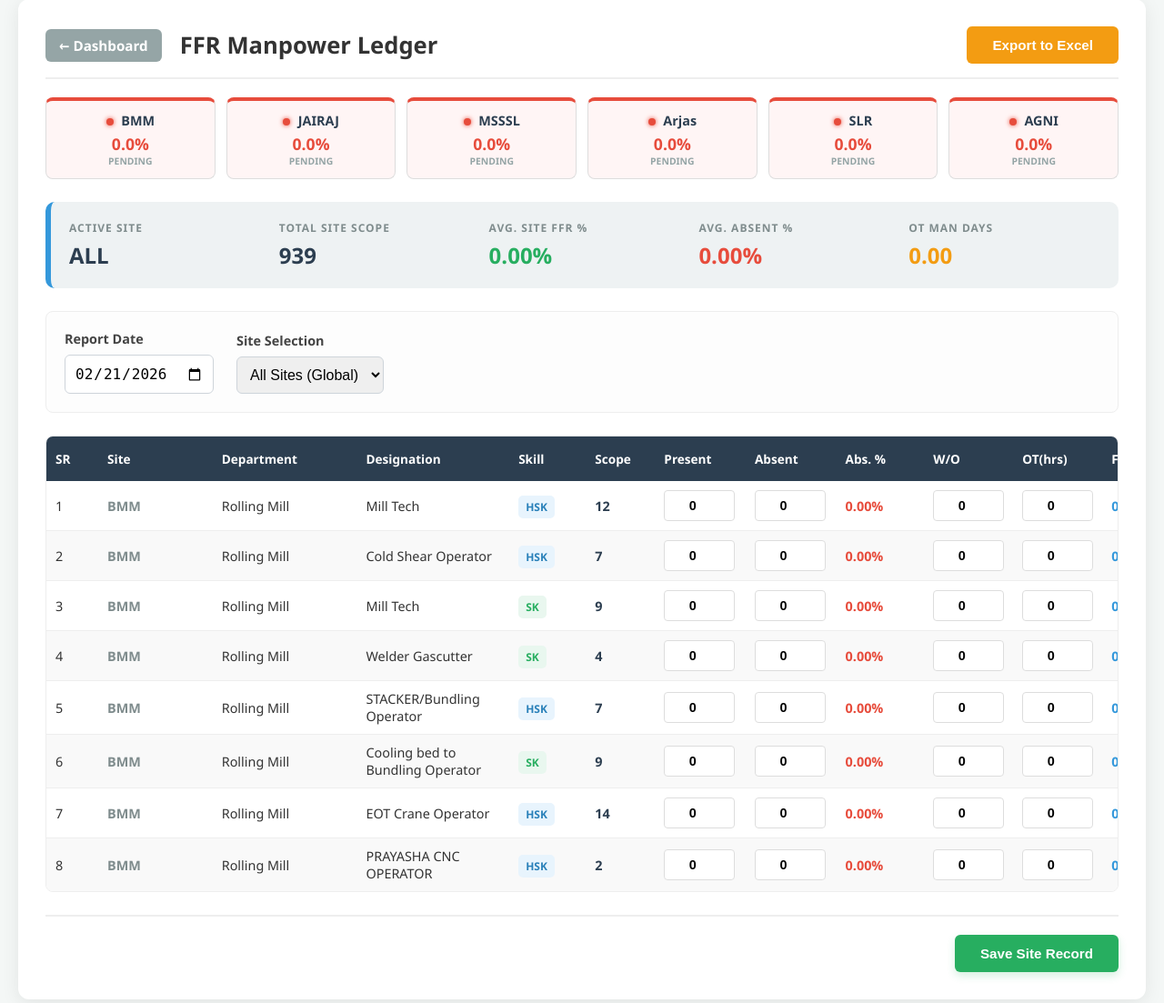
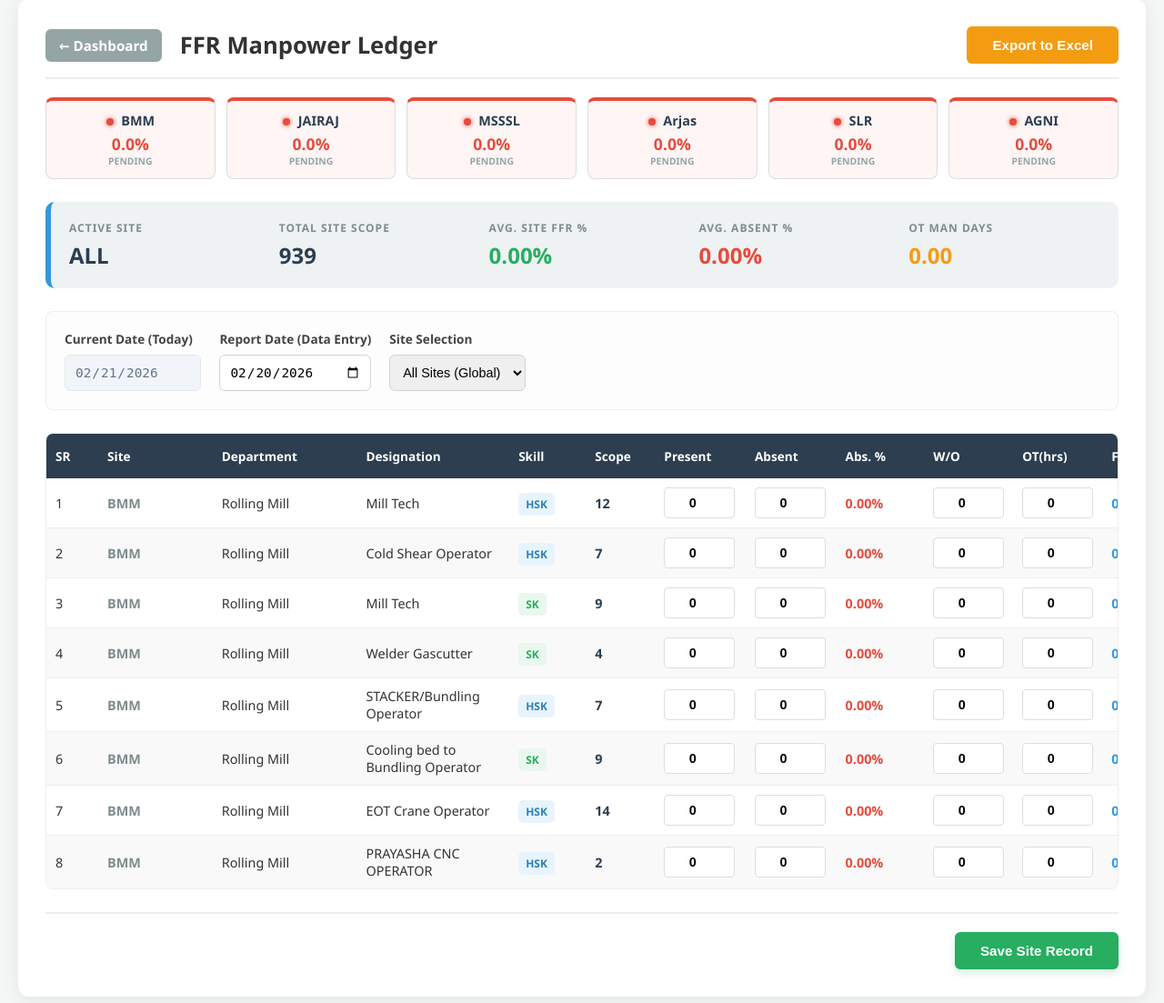
Before and after one commit to KapilArunesshSS/brighttechrms, a Django app: page /FFR/ in a window 1280 px wide. Shown: the part 21-1124 px from the top of the page at 91% size. Run offline with Django 5.2, Linux system fonts and the light colour scheme; the visitor is signed in with stand-in values (Sample User, id 1); data that the repository does not hold is empty; some libraries are stand-ins or nearby versions.

Commit message:
changed the ffr view file

```diff
--- a/main/templates/ffr.html
+++ b/main/templates/ffr.html
@@ -32,17 +32,19 @@
         .dot-green { background: var(--success); box-shadow: 0 0 5px var(--success); }
         .dot-red { background: var(--danger); box-shadow: 0 0 5px var(--danger); }
 
-        /* CHANGED: grid-template-columns changed to 5 to fit OT Man Days */
         .stats-banner { display: grid; grid-template-columns: repeat(5, 1fr); gap: 20px; background: #eef2f3; padding: 20px; border-radius: 10px; margin-bottom: 25px; border-left: 6px solid var(--accent); }
         .stat-item { display: flex; flex-direction: column; }
         .stat-label { font-size: 0.75rem; color: #7f8c8d; font-weight: bold; text-transform: uppercase; letter-spacing: 1px; }
         .stat-value { font-size: 1.5rem; font-weight: 800; color: var(--primary); margin-top: 5px; }
 
-        .controls { display: flex; gap: 25px; background: #fdfdfd; padding: 20px; border: 1px solid #eee; border-radius: 8px; margin-bottom: 25px; align-items: flex-end; }
+        .controls { display: flex; gap: 20px; background: #fdfdfd; padding: 20px; border: 1px solid #eee; border-radius: 8px; margin-bottom: 25px; align-items: flex-end; flex-wrap: wrap; }
         .control-group { display: flex; flex-direction: column; gap: 8px; }
-        label { font-weight: 700; font-size: 0.9rem; color: #444; }
-        select, input[type="date"] { padding: 10px; border: 1px solid #ced4da; border-radius: 6px; font-size: 1rem; outline: none; transition: border-color 0.2s; }
+        label { font-weight: 700; font-size: 0.85rem; color: #444; }
+        select, input[type="date"] { padding: 10px; border: 1px solid #ced4da; border-radius: 6px; font-size: 0.9rem; outline: none; transition: border-color 0.2s; }
         select:focus, input:focus { border-color: var(--accent); }
+
+        /* Style for read-only date */
+        input[readonly] { background-color: #f1f5f9; color: #64748b; cursor: not-allowed; border-color: #e2e8f0; }
 
         .table-container { max-height: 500px; overflow-y: auto; border: 1px solid #eee; border-radius: 8px; margin-bottom: 20px; }
         table { width: 100%; border-collapse: collapse; min-width: 1500px; }
@@ -59,7 +61,6 @@
         .ffr-cell { font-weight: 800; color: var(--accent); }
         .abs-pct-cell { font-weight: 800; color: var(--danger); }
 
-        /* Fixed alignement to flex-end after removing the reset button */
         .action-bar { margin-top: 25px; display: flex; justify-content: flex-end; align-items: center; padding-top: 20px; border-top: 2px solid #eee; }
         .btn-group { display: flex; gap: 15px; align-items: center; }
         .btn { border: none; padding: 12px 28px; border-radius: 6px; font-weight: 700; cursor: pointer; transition: all 0.3s; font-size: 0.95rem; text-decoration: none; display: inline-flex; align-items: center; gap: 8px; }
@@ -98,28 +99,33 @@
     {% endif %}
 
     <!-- Site Status Indicators -->
-    <div class="site-status-panel" id="site-indicators">
-        <!-- Site Cards injected by JS -->
-    </div>
+    <div class="site-status-panel" id="site-indicators"></div>
 
     <div class="stats-banner">
         <div class="stat-item"><span class="stat-label">Active Site</span><span class="stat-value">{{ selected_site|default:"ALL" }}</span></div>
         <div class="stat-item"><span class="stat-label">Total Site Scope</span><span class="stat-value" id="disp-scope">0</span></div>
         <div class="stat-item"><span class="stat-label">Avg. Site FFR %</span><span class="stat-value" id="disp-avg-ffr" style="color: var(--success);">0.00%</span></div>
         <div class="stat-item"><span class="stat-label">Avg. Absent %</span><span class="stat-value" id="disp-avg-abs" style="color: var(--danger);">0.00%</span></div>
-        <!-- ADDED: OT Man Days Output -->
         <div class="stat-item"><span class="stat-label">OT Man Days</span><span class="stat-value" id="disp-ot-mandays" style="color: var(--warning);">0.00</span></div>
     </div>
 
+    <!-- Controls Section -->
     <form method="GET" action="{% url 'FFR' %}" id="filterForm" class="controls">
+        <!-- Current Date Input -->
         <div class="control-group">
-            <label>Report Date</label>
+            <label>Current Date (Today)</label>
+            <input type="date" id="current_date" value="{{ current_date }}" readonly>
+        </div>
+
+        <!-- Report Date Input (Today Button Removed) -->
+        <div class="control-group">
+            <label>Report Date (Data Entry)</label>
             <input type="date" name="report_date" id="report_date" value="{{ report_date }}" onchange="this.form.submit()">
         </div>
+
         <div class="control-group">
             <label>Site Selection</label>
             <select name="site_selection" id="site_filter" onchange="this.form.submit()">
-
                 {% if is_superuser %}
                     <option value="ALL" {% if selected_site == 'ALL' %}selected{% endif %}>All Sites (Global)</option>
                     <option value="BMM" {% if selected_site == 'BMM' %}selected{% endif %}>BMM</option>
@@ -135,7 +141,6 @@
                         <option value="" disabled selected>Unauthorized</option>
                     {% endif %}
                 {% endif %}
-
             </select>
         </div>
     </form>
@@ -164,14 +169,11 @@
                         <th>Remarks</th>
                     </tr>
                 </thead>
-                <tbody id="table-body">
-                    <!-- Dynamic Rows -->
-                </tbody>
+                <tbody id="table-body"></tbody>
             </table>
         </div>
 
         <div class="action-bar">
-            <!-- Reset Database Ledger button removed -->
             <div class="btn-group">
                 <button type="submit" name="save_data" class="btn btn-save" {% if selected_site == "ALL" %}disabled title="Switch to a specific site to save records."{% endif %}>Save Site Record</button>
             </div>
@@ -183,7 +185,6 @@
     const sitesList = ["BMM", "JAIRAJ", "MSSSL", "Arjas", "SLR", "AGNI"];
 
     const masterData = [
-        // BMM SITE (1-34)
         {sr:1, site:"BMM", dept:"Rolling Mill", desig:"Mill Tech", skill:"HSK", scope:12},
         {sr:2, site:"BMM", dept:"Rolling Mill", desig:"Cold Shear Operator", skill:"HSK", scope:7},
         {sr:3, site:"BMM", dept:"Rolling Mill", desig:"Mill Tech", skill:"SK", scope:9},
@@ -219,8 +220,6 @@
         {sr:33, site:"BMM", dept:"CNC Supply", desig:"CNC Notching", skill:"HSK", scope:10},
         {sr:34, site:"BMM", dept:"CNC Supply", desig:"CNC Branding", skill:"HSK", scope:4},
         {sr:35, site:"BMM", dept:"Rolling Mill", desig:"RHF Operator", skill:"HSk", scope:5},
-
-        // JAIRAJ (36-60)
         {sr:36, site:"JAIRAJ", dept:"Rolling Mill", desig:"Shift Technicians - Electrician", skill:"SK", scope:5},
         {sr:37, site:"JAIRAJ", dept:"Rolling Mill", desig:"PULPIT Operator", skill:"SK", scope:3},
         {sr:38, site:"JAIRAJ", dept:"Rolling Mill", desig:"SHIFT Technicians / Fitters", skill:"SK", scope:9},
@@ -246,8 +245,6 @@
         {sr:58, site:"JAIRAJ", dept:"UTILITY", desig:"Electricians - Cranes, Compressors, Pumphouse", skill:"SK", scope:2},
         {sr:59, site:"JAIRAJ", dept:"UTILITY", desig:"Technician (Pump Maintenance)", skill:"SK", scope:2},
         {sr:60, site:"JAIRAJ", dept:"UTILITY", desig:"Technician (Crane Maintenance)", skill:"SK", scope:2},
-
-        // MSSSL (61-84)
         {sr:61, site:"MSSSL", dept:"BBU", desig:"Bar to Bar (Drawing)", skill:"HSK", scope:5},
         {sr:62, site:"MSSSL", dept:"BBU", desig:"Bar to Bar Peeling + Reeling Operator", skill:"HSK", scope:7},
         {sr:63, site:"MSSSL", dept:"BBU", desig:"Centreless Grinder Operator", skill:"HSK", scope:27},
@@ -272,19 +269,14 @@
         {sr:82, site:"MSSSL", dept:"HT", desig:"STC Furnace", skill:"HSK", scope:11},
         {sr:83, site:"MSSSL", dept:"HT", desig:"Bar hardening & Tempering Furnace", skill:"HSK", scope:1},
         {sr:84, site:"MSSSL", dept:"BBU", desig:"Helpers Assistant", skill:"USK", scope:10},
-
-        // ARJAS (85-107)
         {sr:85, site:"Arjas", dept:"Rolling Mill", desig:"Welder cum gas cutter", skill:"SK", scope:3},
         {sr:86, site:"Arjas", dept:"Rolling Mill", desig:"Bar Aligner", skill:"SSK", scope:3},
         {sr:87, site:"Arjas", dept:"Rolling Mill", desig:"Bundling M/c Operator", skill:"SSK", scope:6},
         {sr:88, site:"Arjas", dept:"Rolling Mill", desig:"Sling Man", skill:"SSK", scope:3},
         {sr:89, site:"Arjas", dept:"Rolling Mill", desig:"Tag Printer", skill:"SSK", scope:3},
         {sr:90, site:"Arjas", dept:"INS- SUPPLY", desig:"Sling Man", skill:"SSK", scope:6},
-
-        // FIX: Kept these renamed so they don't overwrite each other in the database!
         {sr:91, site:"Arjas", dept:"INS- SUPPLY", desig:"Helper (A)", skill:"SSK", scope:6},
         {sr:92, site:"Arjas", dept:"INS- SUPPLY", desig:"Helper (B)", skill:"SSK", scope:3},
-
         {sr:93, site:"Arjas", dept:"INS- SUPPLY", desig:"Operator", skill:"HSK", scope:6},
         {sr:94, site:"Arjas", dept:"INS- SUPPLY", desig:"Grinder", skill:"SSK", scope:12},
         {sr:95, site:"Arjas", dept:"INS- SUPPLY", desig:"Crane Operator", skill:"HSK", scope:1},
@@ -300,8 +292,6 @@
         {sr:105, site:"Arjas", dept:"Heat Treatment", desig:"Grinder", skill:"SSK", scope:2},
         {sr:106, site:"Arjas", dept:"Heat Treatment", desig:"Helper", skill:"USK", scope:4},
         {sr:107, site:"Arjas", dept:"Packaging", desig:"Helper", skill:"USK", scope:3},
-
-        // SLR (108-115)
         {sr:108, site:"SLR", dept:"Rolling Mill", desig:"Mill Fitter", skill:"HSK", scope:9},
         {sr:109, site:"SLR", dept:"Rolling Mill", desig:"Roill Shop Fitter", skill:"HSK", scope:6},
         {sr:110, site:"SLR", dept:"Rolling Mill", desig:"Guide Fitter", skill:"HSK", scope:2},
@@ -310,8 +300,6 @@
         {sr:113, site:"SLR", dept:"Rolling Mill", desig:"B H Operator", skill:"SSK", scope:30},
         {sr:114, site:"SLR", dept:"Rolling Mill", desig:"Mill Assistant Fitter", skill:"SSK", scope:3},
         {sr:115, site:"SLR", dept:"Rolling Mill", desig:"Office Boy", skill:"USK", scope:1},
-
-        // AGNI (116-162)
         {sr:116, site:"AGNI", dept:"Furnace", desig:"Melter", skill:"HSK", scope:6},
         {sr:117, site:"AGNI", dept:"CCM", desig:"Shift Incharge", skill:"HSK", scope:5},
         {sr:118, site:"AGNI", dept:"CCM", desig:"Mould Operator", skill:"SK", scope:12},
@@ -330,7 +318,7 @@
         {sr:131, site:"AGNI", dept:"MECHANICAL DEPT", desig:"Jr Mechanical Fitter", skill:"SK", scope:13},
         {sr:132, site:"AGNI", dept:"LAB TECHNICIAN", desig:"Lab Chemist", skill:"HSK", scope:7},
         {sr:133, site:"AGNI", dept:"CCM- Helpers", desig:"Mould Operator - Helper", skill:"USK", scope:4},
-        {sr:134, site:"AGNI", dept:"CCM- Helpers", desig:"Ladle Man - Helper", skill:"USK", scope:7},
+        {sr:134, site:"AGNI", dept:"CCM- Helpers", desig:"Laddle Man - Helper", skill:"USK", scope:7},
         {sr:135, site:"AGNI", dept:"CCM- Helpers", desig:"Ladle Mason - Helper", skill:"USK", scope:2},
         {sr:136, site:"AGNI", dept:"CCM- Helpers", desig:"Tundish Mason - Helper", skill:"USK", scope:4},
         {sr:137, site:"AGNI", dept:"CCM- Helpers", desig:"Billet Yard - Helper", skill:"USK", scope:4},
@@ -361,7 +349,6 @@
         {sr:162, site:"AGNI", dept:"STAFF - SUPPLY", desig:"ADMIN", skill:"HSK", scope:1}
     ];
 
-    // MISSING LINE 1 FIX: Adding 'skill' to the database entries so JS knows what skill it is
     const dbEntries = [
         {% for e in all_entries|default:entries %}
         {
@@ -427,8 +414,6 @@
         currentProfiles = (site === "ALL") ? masterData : masterData.filter(d => d.site === site);
 
         currentProfiles.forEach((p) => {
-
-            // MISSING LINE 2 FIX: Adding '&& d.skill === p.skill' so it ignores old duplicate errors
             const db = dbEntries.find(d =>
                 d.site === p.site && d.dept === p.dept && d.desig === p.desig && d.skill === p.skill
             );
--- a/main/views.py
+++ b/main/views.py
@@ -11,7 +11,7 @@ from django.contrib.auth import authenticate , login as login_django , logout as
 from django.contrib.auth.decorators import login_required
 from .models import Employee , ManpowerEntry
 from django.db.models import Count
-from datetime import datetime , date
+from datetime import datetime , date, timedelta
 import json
 
 # allowing super user
@@ -38,58 +38,68 @@ EMAIL_SITE_MAP = {
 }
 @login_required(login_url='login')
 def FFR(request):
+    """
+    Handles the FFR Manpower Ledger logic.
+    - Current Date: Set to Today.
+    - Report Date: Defaults to 1 day before Today (Yesterday).
+    - Access Control: Restricts site access based on user email unless superuser.
+    """
     user = request.user
-    # Get user email safely (check email first, fallback to username, make lowercase)
     user_email = (user.email or user.username or "").lower().strip()
     is_superuser = user.is_superuser
 
-    # FIX: Read parameters from POST if submitting, otherwise GET
+    # --- 1. Date Calculation Logic ---
+    today = date.today()
+    yesterday = today - timedelta(days=1)
+
+    # Check both POST and GET for parameters
     if request.method == 'POST':
         requested_site = request.POST.get('site_selection', 'ALL')
-        report_date = request.POST.get('report_date', str(date.today()))
+        report_date = request.POST.get('report_date')
     else:
         requested_site = request.GET.get('site_selection', 'ALL')
-        report_date = request.GET.get('report_date', str(date.today()))
+        report_date = request.GET.get('report_date')
 
-    # ------------------------------------------
-    # ACCESS CONTROL LOGIC
-    # ------------------------------------------
+    # Default to Yesterday if no date is provided
+    if not report_date:
+        report_date = str(yesterday)
+
+    # --- 2. Site Authorization Logic ---
     if is_superuser:
         selected_site = requested_site
     else:
-        # Force the site based on their email mapping
+        # Normal users are restricted to their mapped site
         selected_site = EMAIL_SITE_MAP.get(user_email, "NONE")
 
-    # ==========================================
-    # 1. HANDLE POST REQUEST (SAVING DATA)
-    # ==========================================
+    # --- 3. Handle Data Submission (POST) ---
     if request.method == 'POST':
-
-        # Find all keys that start with 'p_' (Present count).
+        # Collect all 'present' keys to identify which rows were submitted
         present_keys = [k for k in request.POST.keys() if k.startswith('p_')]
 
         for p_key in present_keys:
-            sr = p_key.split('_')[1]
+            sr = p_key.split('_')[1] # Extract the serial number index
 
-            # Fetch row data
+            # Identify the site for this specific row in the form
             row_site = request.POST.get(f'site_{sr}')
 
-            # SECURITY CHECK: Prevent users from manipulating HTML to save to other sites
+            # Validation: Non-superusers cannot save data for sites they don't own
             if not is_superuser and row_site != selected_site:
-                continue # Skip this row completely
+                continue
 
+            # Gather row details
             dept = request.POST.get(f'dept_{sr}')
             desig = request.POST.get(f'desig_{sr}')
             skill = request.POST.get(f'skill_{sr}')
             scope = request.POST.get(f'scope_{sr}', 0)
 
+            # Gather variable inputs
             p = request.POST.get(f'p_{sr}', 0)
             a = request.POST.get(f'a_{sr}', 0)
             w = request.POST.get(f'w_{sr}', 0)
             o = request.POST.get(f'o_{sr}', 0)
             rem = request.POST.get(f'rem_{sr}', '')
 
-            defaults_dict = {
+            data_defaults = {
                 'scope': int(scope) if scope else 0,
                 'present': int(p) if p else 0,
                 'absent': int(a) if a else 0,
@@ -99,56 +109,46 @@ def FFR(request):
             }
 
             try:
-                # CRITICAL FIX: 'skill_level=skill' MUST be in the lookup query,
-                # otherwise rows with the same designation but different skills overwrite each other!
+                # Update existing record or create a new one for this specific day/site/role/skill
                 ManpowerEntry.objects.update_or_create(
                     date=report_date,
                     site=row_site,
                     department=dept,
                     designation=desig,
-                    skill_level=skill,  # <-- ADDED HERE
-                    defaults=defaults_dict
+                    skill_level=skill,
+                    defaults=data_defaults
                 )
             except ManpowerEntry.MultipleObjectsReturned:
-                # Clean up duplicate glitches from previous bugs
+                # Fallback: Clean up accidental duplicates from the database
                 duplicates = ManpowerEntry.objects.filter(
-                    date=report_date,
-                    site=row_site,
-                    department=dept,
-                    designation=desig,
-                    skill_level=skill
+                    date=report_date, site=row_site, department=dept, designation=desig, skill_level=skill
                 )
+                keep = duplicates.first()
+                duplicates.exclude(pk=keep.pk).delete()
+                for key, val in data_defaults.items():
+                    setattr(keep, key, val)
+                keep.save()
 
-                first_record = duplicates.first()
-                duplicates.exclude(pk=first_record.pk).delete()
-
-                for key, value in defaults_dict.items():
-                    setattr(first_record, key, value)
-                first_record.save()
-
-        messages.success(request, f"Records for {selected_site} on {report_date} saved successfully!")
+        messages.success(request, f"Daily records for {selected_site} on {report_date} have been saved.")
         return redirect(f'/FFR/?report_date={report_date}&site_selection={selected_site}')
 
-    # ==========================================
-    # 2. HANDLE GET REQUEST (DISPLAYING DATA)
-    # ==========================================
-    all_entries = ManpowerEntry.objects.filter(date=report_date)
+    # --- 4. Handle Data Retrieval (GET) ---
+    all_day_entries = ManpowerEntry.objects.filter(date=report_date)
 
-    # Filter the records specifically for the table based on authorized site
     if selected_site != 'ALL' and selected_site != 'NONE':
-        entries = all_entries.filter(site=selected_site)
+        entries = all_day_entries.filter(site=selected_site)
     else:
-        entries = all_entries
+        entries = all_day_entries
 
     context = {
         'selected_site': selected_site,
         'report_date': report_date,
+        'current_date': str(today),
         'entries': entries,
-        'all_entries': all_entries,
+        'all_entries': all_day_entries,
         'is_superuser': is_superuser,
         'user_email': user_email,
     }
-    return render(request, 'ffr.html', context)
 
     return render(request, 'ffr.html', context)
 @login_required(login_url='login')
@@ -274,78 +274,72 @@ def add_employee(request):
     return render(request, 'add_employee.html')
 @login_required(login_url='login')
 def edit_employee(request, employee_id):
-    """
-    Handles updating an existing employee profile.
-    Safely handles fields that might be disabled in the HTML for certain users.
-    """
+    # Get the specific employee object we want to edit
     employee = get_object_or_404(Employee, id=employee_id)
 
+    # --- This block runs when the user submits the "Update Profile" form ---
     if request.method == 'POST':
-        # --- 1. Safely update text fields ---
-        # Logic: Only update the model field if the key exists in POST.
-        # This prevents setting fields to NULL when they are disabled in the HTML.
 
-        fields_to_update = {
-            'name': 'name',
-            'age': 'age',
-            'contact': 'contact_number', # Mapping HTML 'contact' to Model 'contact_number'
-            'company': 'company',
-            'role': 'role',
-            'status': 'status',
-            'remarks': 'remarks'
-        }
+        # 1. Update all the text-based fields from the form
+        employee.name = request.POST.get('name')
+        employee.age = request.POST.get('age')
+        employee.contact_number = request.POST.get('contact')
+        employee.company = request.POST.get('company')
+        employee.role = request.POST.get('role')
+        employee.status = request.POST.get('status')
+        employee.remarks = request.POST.get('remarks')
 
-        for post_key, model_attr in fields_to_update.items():
-            value = request.POST.get(post_key)
-            if value is not None: # Field was present in submission (not disabled)
-                setattr(employee, model_attr, value)
+        # 2. Clean up conditional fields
+        # If status is not 'rejected', clear any old remarks
+        if employee.status != 'rejected':
+            employee.remarks = None # or '', depending on your model
 
-        # --- 2. Conditional Logic for Business Rules ---
-
-        # Clear remarks if status is no longer rejected
-        if employee.status != 'rejected':
-            employee.remarks = None
-
-        # Clear offer letter if status is no longer offered
+        # If status is not 'offered', clear any old offer letter
         if employee.status != 'offered' and employee.offer_letter:
             employee.offer_letter.delete(save=False)
             employee.offer_letter = None
 
-        # --- 3. Handle File Deletions (Checkboxes) ---
+        # --- 3. Handle the Offer Letter File ---
 
-        if request.POST.get('delete_offer_letter') and employee.offer_letter:
-            employee.offer_letter.delete(save=False)
-            employee.offer_letter = None
+        # Check if the "delete_offer_letter" checkbox was ticked
+        if request.POST.get('delete_offer_letter'):
+            if employee.offer_letter:
+                employee.offer_letter.delete(save=False) # Delete file from storage
+                employee.offer_letter = None # Clear the field in the database
 
-        if request.POST.get('delete_resume') and employee.resume:
-            employee.resume.delete(save=False)
-            employee.resume = None
-
-        # --- 4. Handle New File Uploads ---
-
+        # Check if a *new* offer letter was uploaded
         new_offer_letter = request.FILES.get('offer_letter')
         if new_offer_letter:
             if employee.offer_letter:
-                employee.offer_letter.delete(save=False)
-            employee.offer_letter = new_offer_letter
+                employee.offer_letter.delete(save=False) # Delete the old one first
+            employee.offer_letter = new_offer_letter # Save the new one
 
+        # --- 4. Handle the Resume File ---
+
+        # Check if the "delete_resume" checkbox was ticked
+        if request.POST.get('delete_resume'):
+            if employee.resume:
+                employee.resume.delete(save=False)
+                employee.resume = None
+
+        # Check if a *new* resume was uploaded
         new_resume = request.FILES.get('resume')
         if new_resume:
             if employee.resume:
                 employee.resume.delete(save=False)
             employee.resume = new_resume
 
-        # --- 5. Save and Redirect ---
-        try:
-            employee.save()
-            messages.success(request, f'Profile for {employee.name} updated successfully.')
-            return redirect('employee_list')
-        except IntegrityError:
-            messages.error(request, 'Update failed: This contact number is already assigned to another employee.')
-        except Exception as e:
-            messages.error(request, f'An error occurred: {str(e)}')
+        # --- 5. Save all changes to the database ---
+        employee.save()
 
-    return render(request, 'edit_employee.html', {'employee': employee})
+        # Redirect back to the employee list page
+        return redirect('employee_list') # Make sure 'employee_list' is the name of your URL
+
+    # --- This runs if it's a GET request (just loading the page) ---
+    context = {
+        'employee': employee
+    }
+    return render(request, 'edit_employee.html', context)
 
 @login_required(login_url='login')
 def export_to_excel(request):
```
